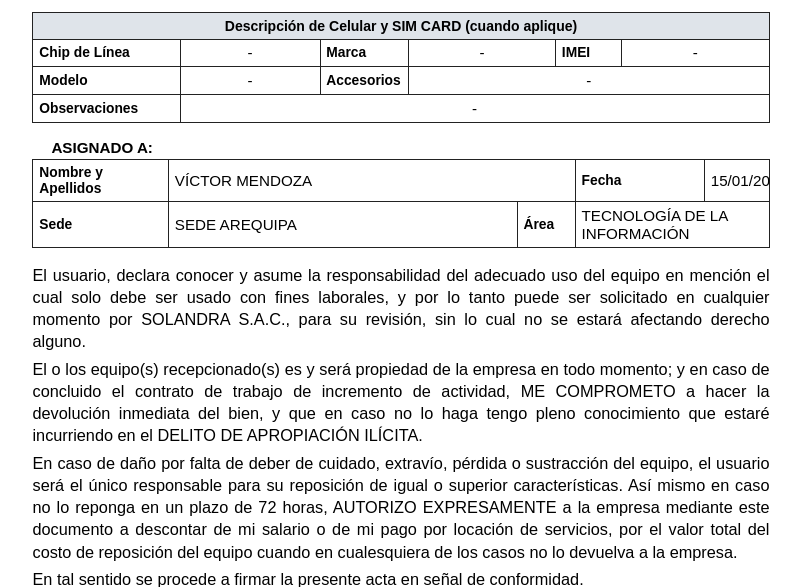
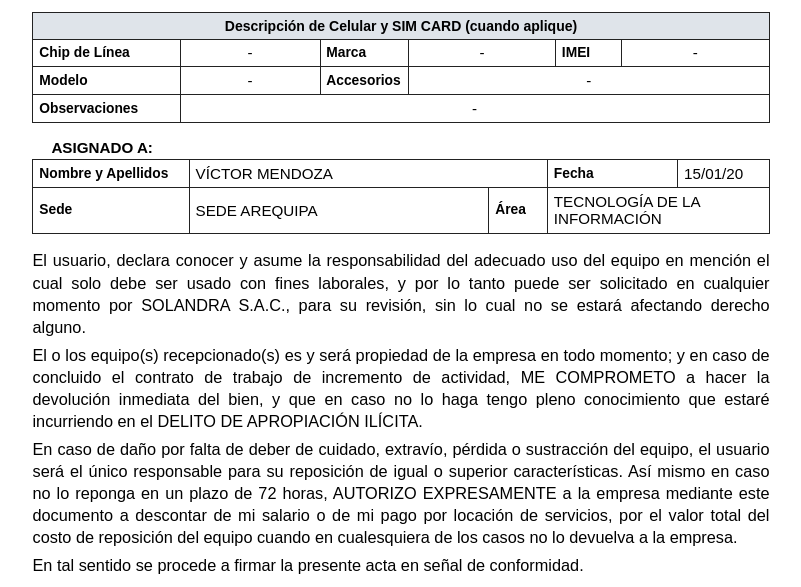
Before and after one commit to milagrosmmms23-bit/sigati_solandra, a PHP site: page /assignments/1/print in a window 1280 px wide. Shown: the part 462-1049 px from the top of the page, without its empty margins (239-1040 px from the left). Run offline with PHP 8.4, Linux system fonts and the light colour scheme; a user stored in the database is signed in; data comes from the database, SQL or seed files in the repository; tables that the repository leaves empty hold one stand-in row (values such as "Sample post").

Commit message:
Afina ancho compacto de fecha asignado

```diff
--- a/app/Views/print.php
+++ b/app/Views/print.php
@@ -125,12 +125,12 @@ body{font-family:Arial,DejaVu Sans,sans-serif;color:#000;font-size:14.2px;margin
 .asset-table col:nth-child(4){width:18%}
 .asset-table col:nth-child(5){width:9%}
 .asset-table col:nth-child(6){width:25%}
-.assignment-table col:nth-child(1){width:21%}
-.assignment-table col:nth-child(2){width:31%}
-.assignment-table col:nth-child(3){width:23%}
+.assignment-table col:nth-child(1){width:24%}
+.assignment-table col:nth-child(2){width:28%}
+.assignment-table col:nth-child(3){width:18%}
 .assignment-table col:nth-child(4){width:9%}
-.assignment-table col:nth-child(5){width:6%}
-.assignment-table col:nth-child(6){width:10%}
+.assignment-table col:nth-child(5){width:7%}
+.assignment-table col:nth-child(6){width:14%}
 .phone-table col:nth-child(1){width:20%}
 .phone-table col:nth-child(2){width:19%}
 .phone-table col:nth-child(3){width:12%}
@@ -141,6 +141,7 @@ body{font-family:Arial,DejaVu Sans,sans-serif;color:#000;font-size:14.2px;margin
 .assigned-title{font-weight:bold;margin:4.2mm 0 0.9mm 5mm;font-size:15.2px}
 .assigned-table{margin-bottom:4.2mm;font-size:15.2px}
 .assignment-table tr:first-child td:nth-child(5),.assignment-table tr:first-child td:nth-child(6){text-align:center}
+.assignment-table .field-label{white-space:nowrap}
 .legal-text{font-size:16.3px;line-height:1.36;text-align:justify;margin:0 0 1.45mm}
 .signature-line{width:43mm;border-top:1px solid #000;text-align:center;font-weight:bold;margin:0;padding-top:1px;font-size:15px;position:absolute;right:9mm;bottom:17mm}
 .quality-footer{border:1px solid #999;text-align:center;color:#777;font-size:11.4px;padding:1.2px;margin:0;position:absolute;left:5mm;right:5mm;bottom:4mm}
--- a/app/Views/print_layout.php
+++ b/app/Views/print_layout.php
@@ -34,12 +34,12 @@ body{font-family:Arial,DejaVu Sans,sans-serif;color:#000;font-size:14.2px;margin
 .asset-table col:nth-child(4){width:18%}
 .asset-table col:nth-child(5){width:9%}
 .asset-table col:nth-child(6){width:25%}
-.assignment-table col:nth-child(1){width:21%}
-.assignment-table col:nth-child(2){width:31%}
-.assignment-table col:nth-child(3){width:23%}
+.assignment-table col:nth-child(1){width:24%}
+.assignment-table col:nth-child(2){width:28%}
+.assignment-table col:nth-child(3){width:18%}
 .assignment-table col:nth-child(4){width:9%}
-.assignment-table col:nth-child(5){width:6%}
-.assignment-table col:nth-child(6){width:10%}
+.assignment-table col:nth-child(5){width:7%}
+.assignment-table col:nth-child(6){width:14%}
 .phone-table col:nth-child(1){width:20%}
 .phone-table col:nth-child(2){width:19%}
 .phone-table col:nth-child(3){width:12%}
@@ -50,6 +50,7 @@ body{font-family:Arial,DejaVu Sans,sans-serif;color:#000;font-size:14.2px;margin
 .assigned-title{font-weight:bold;margin:4.2mm 0 0.9mm 5mm;font-size:15.2px}
 .assigned-table{margin-bottom:4.2mm;font-size:15.2px}
 .assignment-table tr:first-child td:nth-child(5),.assignment-table tr:first-child td:nth-child(6){text-align:center}
+.assignment-table .field-label{white-space:nowrap}
 .legal-text{font-size:16.3px;line-height:1.36;text-align:justify;margin:0 0 1.45mm}
 .signature-line{width:43mm;border-top:1px solid #000;text-align:center;font-weight:bold;margin:0;padding-top:1px;font-size:15px;position:absolute;right:9mm;bottom:17mm}
 .quality-footer{border:1px solid #999;text-align:center;color:#777;font-size:11.4px;padding:1.2px;margin:0;position:absolute;left:5mm;right:5mm;bottom:4mm}
```
